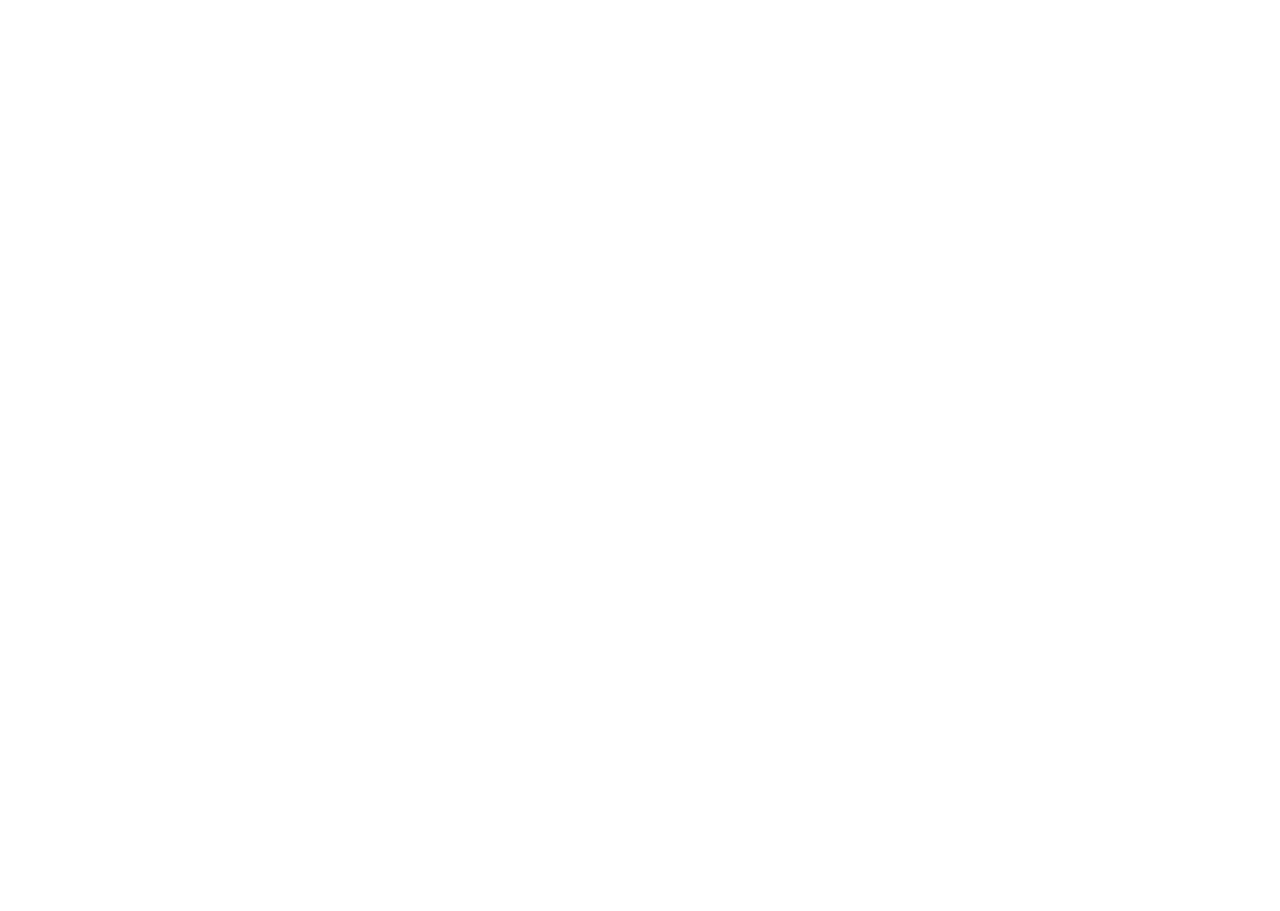
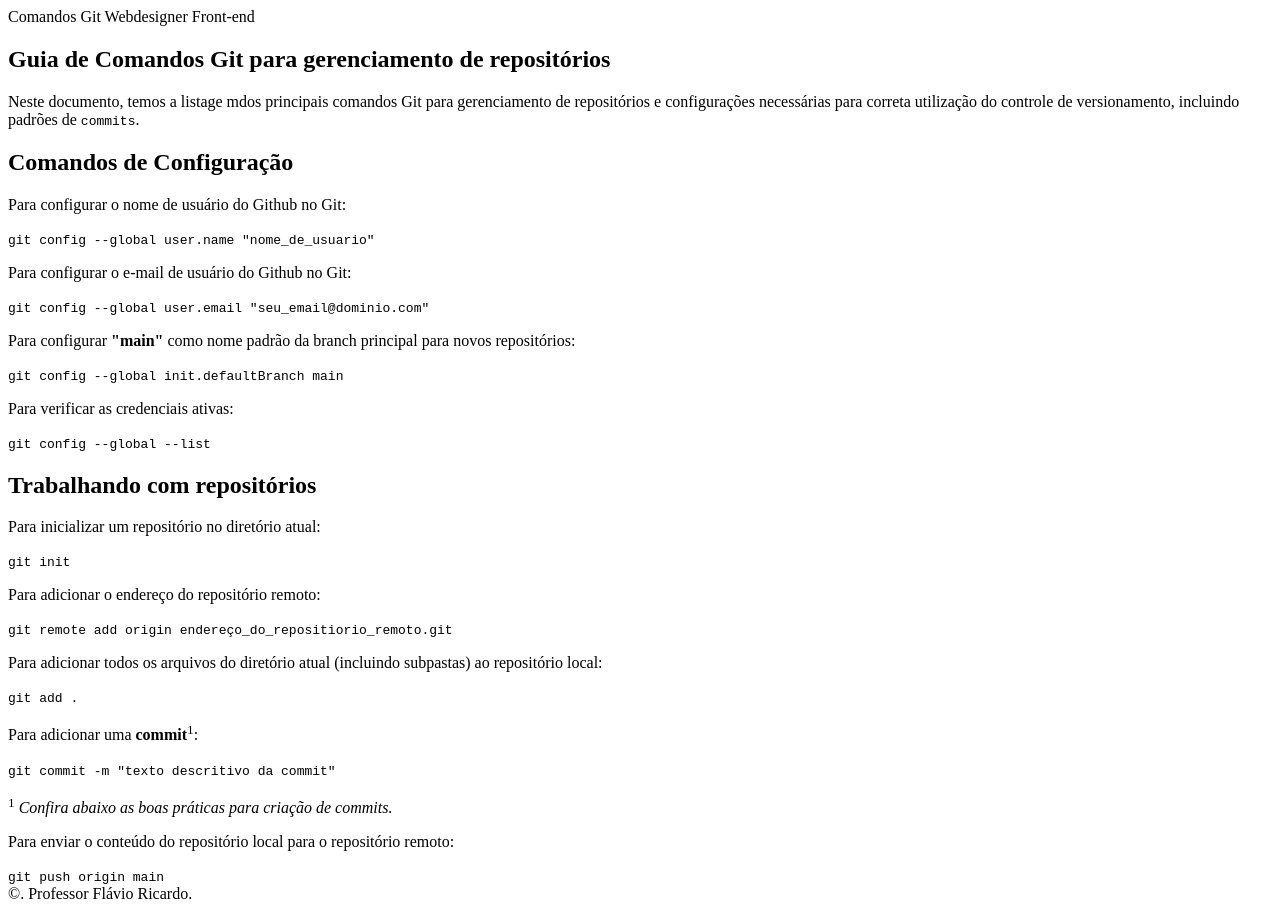
Before and after one commit to fhricardo/comandos-git-front-end-1i-2026, a plain HTML site: page index.html in a window 1280 px wide. Before the commit the page ends 800 px from the top, so only its background shows below. Drawn offline with Linux system fonts and the light colour scheme.

Commit message:
feat: adiciona comandos de configuração e gerenciamento git ao index.html

```diff
--- a/index.html
+++ b/index.html
@@ -10,13 +10,41 @@
 
 <body>
     <header>
-
+        <span>Comandos Git</span>
+        <span>Webdesigner Front-end</span>
     </header>
     <main>
-
+        <section>
+            <h1>Guia de Comandos Git para gerenciamento de repositórios</h1>
+            <p>Neste documento, temos a listage mdos principais comandos Git para gerenciamento de repositórios e
+                configurações necessárias para correta utilização do controle de versionamento, incluindo padrões de
+                <code>commits</code>.
+            </p>
+            <h2>Comandos de Configuração</h2>
+            <p>Para configurar o nome de usuário do Github no Git:</p>
+            <code>git config --global user.name "nome_de_usuario"</code>
+            <p>Para configurar o e-mail de usuário do Github no Git:</p>
+            <code>git config --global user.email "seu_email@dominio.com"</code>
+            <p>Para configurar <strong>"main"</strong> como nome padrão da branch principal para novos repositórios:</p>
+            <code>git config --global init.defaultBranch main</code>
+            <p>Para verificar as credenciais ativas:</p>
+            <code>git config --global --list</code>
+            <h2>Trabalhando com repositórios</h2>
+            <p>Para inicializar um repositório no diretório atual:</p>
+            <code>git init</code>
+            <p>Para adicionar o endereço do repositório remoto:</p>
+            <code>git remote add origin endereço_do_repositiorio_remoto.git</code>
+            <p>Para adicionar todos os arquivos do diretório atual (incluindo subpastas) ao repositório local:</p>
+            <code>git add .</code>
+            <p>Para adicionar uma <strong>commit</strong><sup>1</sup>:</p>
+            <code>git commit -m "texto descritivo da commit"</code>
+            <p><sup>1</sup> <em>Confira abaixo as boas práticas para criação de commits.</em></p>
+            <p>Para enviar o conteúdo do repositório local para o repositório remoto:</p>
+            <code>git push origin main</code>
+        </section>
     </main>
     <footer>
-
+        &copy;<span id="ano"></span>. Professor Flávio Ricardo.
     </footer>
 </body>
 
```
